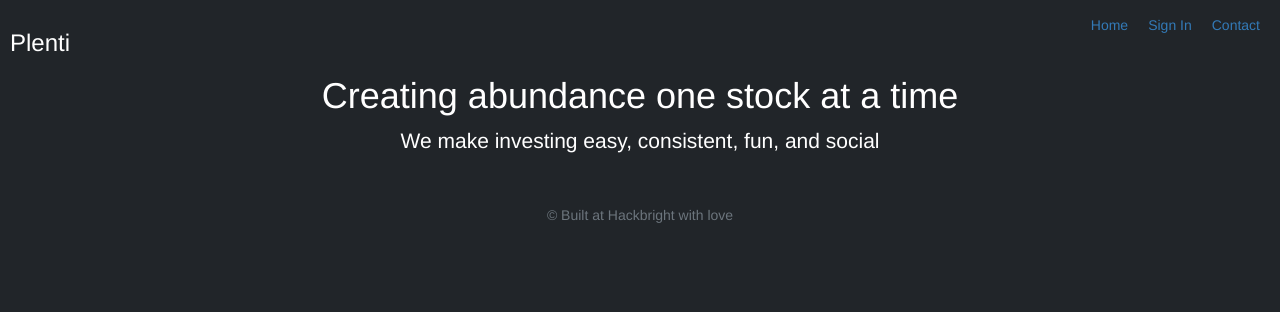
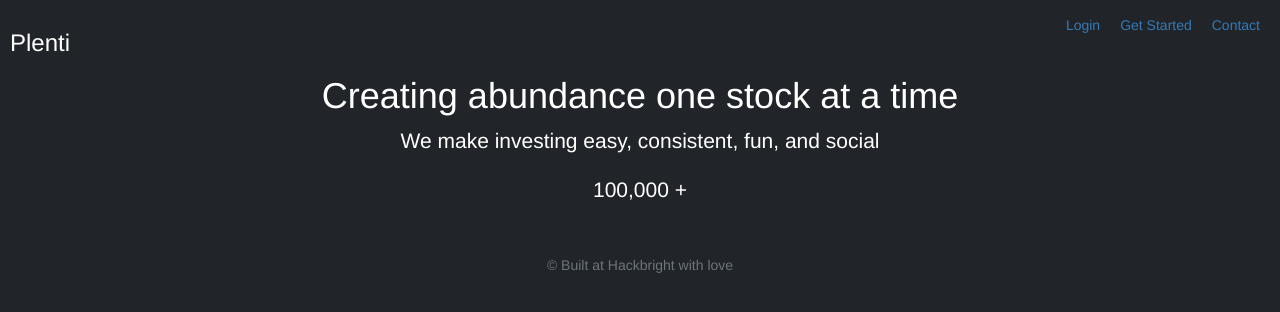
Before and after one commit to Gigi-py/HB_FinalProject_Plenti, a Flask app: page / in a window 1280 px wide. Shown: the top 312 px of the page. Run offline with Flask 2, Linux system fonts and the light colour scheme; parts of the project's set-up code (start-up, migrations or seed data) failed here and were passed over; some libraries are stand-ins or nearby versions.

Commit message:
creating login and logout forms

```diff
--- a/crud.py
+++ b/crud.py
@@ -48,10 +48,9 @@ def create_stock(symbol, name,
     return stock
 
 #PRICE INFO++++++++++++++++++
-def create_stockprice(openprice, high, low, closeprice, volume, date):
+def create_stockprice(stock_id, openprice, high, low, closeprice, volume, date):
 
-    stockprice = Stockprice(openprice = openprice, high = high, low = low,
-    closeprice = closeprice, volume = volume, date = date)
+    stockprice = Stockprice(stock_id=stock_id, openprice = openprice, high = high, low = low, closeprice = closeprice, volume = volume, date = date)
 
     db.session.add(stockprice)
     db.session.commit()
--- a/seedprice.py
+++ b/seedprice.py
@@ -6,12 +6,8 @@ import crud, api
 from model import connect_to_db, db
 from server import app
 
-os.system('dropdb stocks')
-os.system('createdb stocks')
 
 connect_to_db(app, echo=False)
-db.create_all()
-
 
 stockprices_in_db = []
 
@@ -29,6 +25,8 @@ for price in price_data:
         price['07. latest trading day']
         )
 
+    #stockprice = Stockprice(stock_id=stock_id, openprice = openprice, high = high, low = low, closeprice = closeprice, volume = volume, date = date)
+
     db_stockprice = crud.create_stockprice(openprice, high, low, closeprice, volume, date)
 
     stockprices_in_db.append(db_stockprice)
--- a/server.py
+++ b/server.py
@@ -28,9 +28,12 @@ def index():
 def show_form():
     return render_template('signin.html')
 
-@app.route('/greetuser')
+@app.route('/greetuser', method = ['GET', 'POST'])
 def greetuser():
     """test route"""
+    if request.method == 'POST':
+      session['username'] = request.form['username']
+      return redirect(url_for('index'))
 
     username = request.form.get('username')
     email = request.form.get('email')
@@ -50,6 +53,12 @@ def greetuser():
     # if password == 'test' and username == 'JLo':
     #     session['logged_in'] = True
     #     return redirect('/allstocks')
+
+@app.route('/logout')
+def logout():
+   # remove the username from the session if it is there
+   session.pop('username', None)
+   return redirect(url_for('index'))
 
 @app.route('/user/<username>')
 def show_user_profile(username):
@@ -91,10 +100,10 @@ def view_all_stocks():
     """view a list of all stocks to invest."""
     return render_template("/allstocks.html")
 
-@app.route('/stock/<symbol>')
-def view_all_stocks():
-    """view a list of all stocks to invest."""
-    return f'Profile page for stock: {symbol}'
+# @app.route('/stock/<symbol>')
+# def view_all_stocks():
+#     """view a list of all stocks to invest."""
+#     return f'Profile page for stock: {symbol}'
 
 @app.route('/dashboard')
 def view_dashboard():
@@ -126,7 +135,7 @@ def create_checkout_session():
                         'unit_amount': 2000,
                         'product_data': {
                             'name': 'Bronze Membership',
-                            'images': ['https://i.imgur.com/EHyR2nP.png'],
+                            'images': ['static/img/Plenti_logo.png'],
                         },
                     },
                     'quantity': 1,
@@ -141,14 +150,14 @@ def create_checkout_session():
         return jsonify(error=str(e)), 403
 
 @app.route('/blog')
-def all_blogs(id):
+def all_blogs():
     """show all blogs"""
     return render_template("blog.html")
 
-@app.route('/blog/<int:id>')
-def show_blog(id):
+# @app.route('/blog/<int:id>')
+# def show_blog(id):
 
-    return render_template("blog.html")
+#     return render_template("blog.html")
 
 
 if __name__ == '__main__':
--- a/templates/homepage.html
+++ b/templates/homepage.html
@@ -9,8 +9,8 @@
       <div>
         <h3 class="float-md-start mb-0">Plenti</h3>
         <nav class="nav nav-masthead justify-content-center float-md-end">
-          <a class="nav-link active" aria-current="page" href="#">Home</a>
-          <a href = "/signin" class="nav-link">Sign In</a>
+          <a href = "/signin" class="nav-link">Login</a>
+          <a href = "/signin" class="nav-link">Get Started</a>
           <a href = "mailto:gabriella@plenti.ai" class="nav-link">Contact</a>
         </nav>
       </div>
@@ -19,6 +19,8 @@
     <main class="px-3">
       <h1>Creating abundance one stock at a time</h1>
       <p class="lead">We make investing easy, consistent, fun, and social</p>
+      <p class="lead">100,000 + </p>
+
     </main>
 
     <p class="mt-5 mb-3 text-muted">&copy; Built at Hackbright with love</p>
--- a/templates/subscriptions.html
+++ b/templates/plans.html
@@ -21,7 +21,7 @@
     </header>
 
     <div class="pricing-header p-3 pb-md-4 mx-auto text-center">
-      <h1 class="display-4 fw-normal">Subscriptions</h1>
+      <h1 class="display-4 fw-normal">Plans</h1>
       <p class="fs-5 text-muted">Choose how much you want to invest each month, and we will take care of the rest</p>
     </div>
 
```
